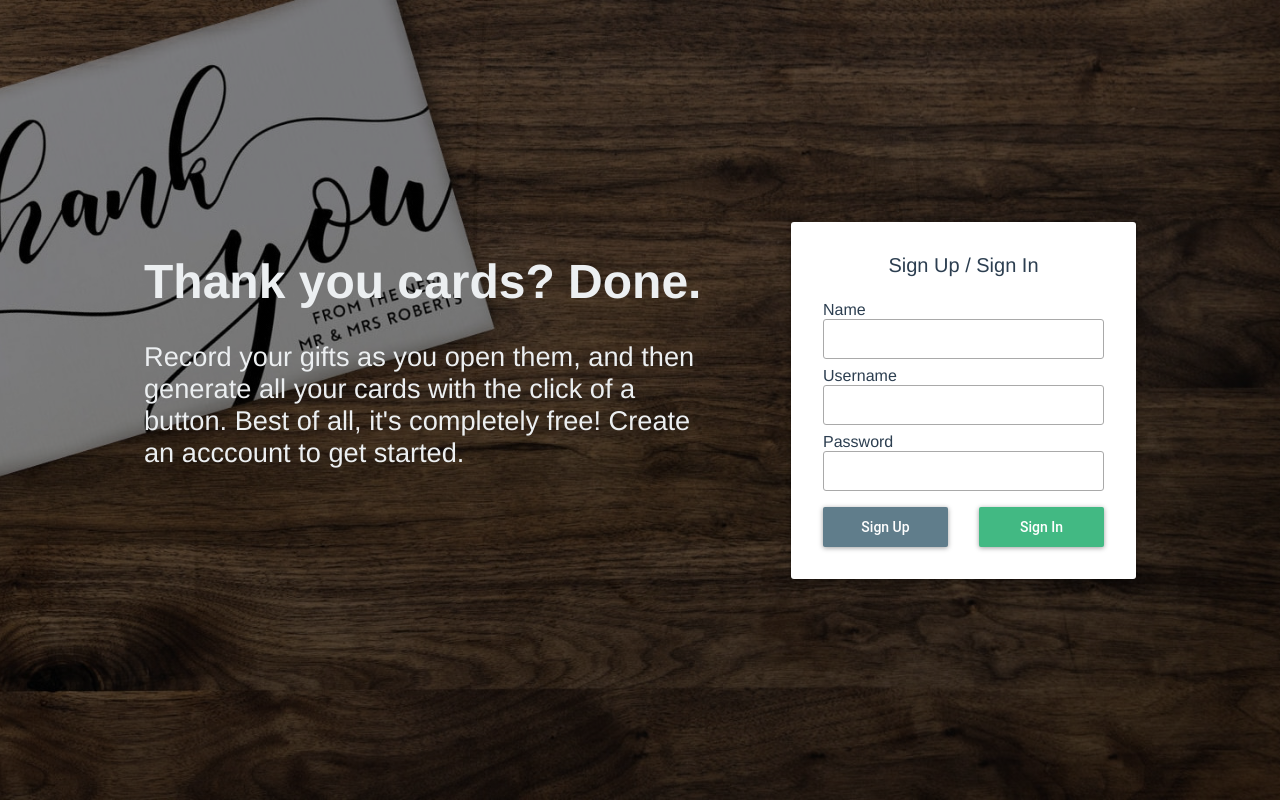
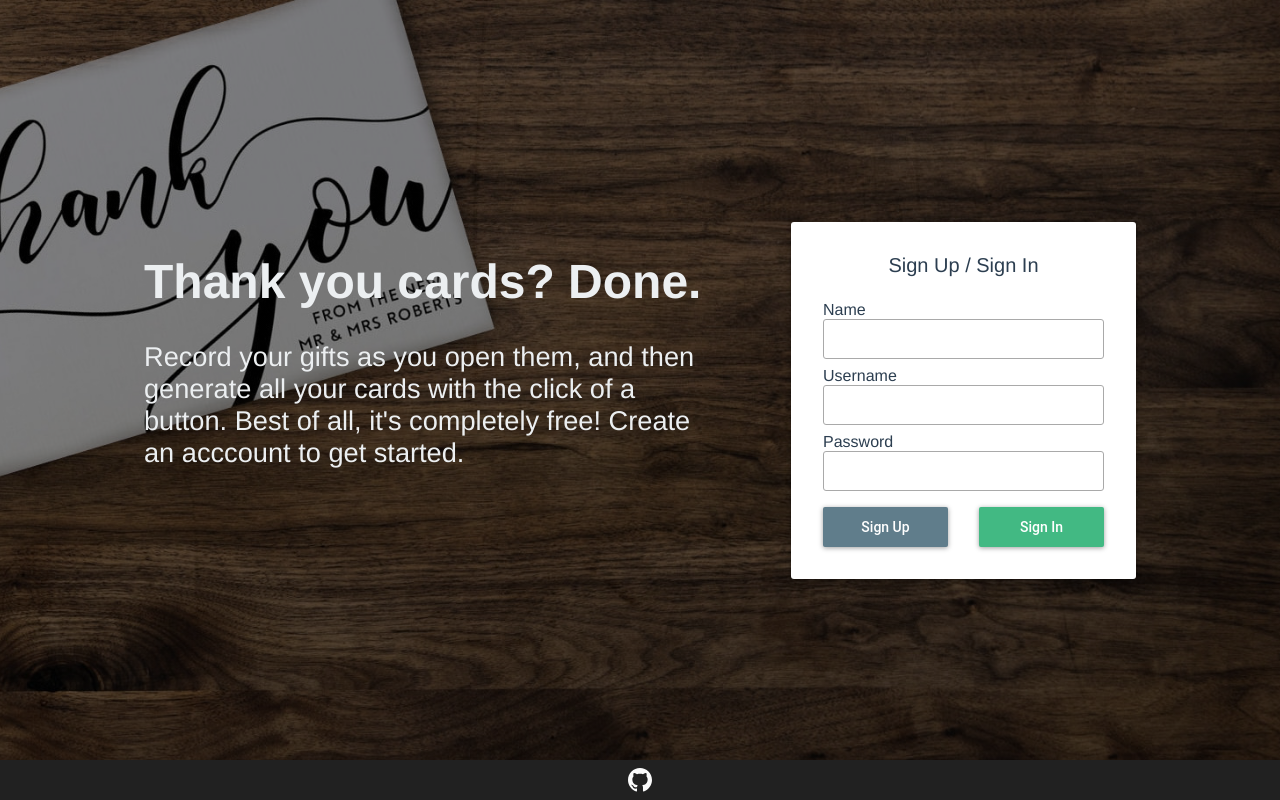
Before and after one commit to dansteren/creative-project-5, a Vue app: page /#/ in a window 1280 px wide. Built offline with nearby package versions, Linux system fonts and the light colour scheme.

Commit message:
add footer

```diff
--- a/src/App.vue
+++ b/src/App.vue
@@ -1,6 +1,9 @@
 <template>
   <div id="app">
     <router-view/>
+    <a class="footer" href="https://github.com/dansteren/creative-project-5">
+      <img src="/static/github.svg" alt="GitHub Repo">
+    </a>
   </div>
 </template>
 
@@ -30,4 +33,22 @@ body {
   margin: 0px;
   padding: 0px;
 }
+.footer {
+  position: fixed;
+  bottom: 0;
+  width: 100%;
+  background-color: #212121;
+  padding: 0px;
+  margin: 0px;
+  display: flex;
+  justify-content: center;
+  align-items: center;
+  color: #eceff1;
+  font-size: 12px;
+}
+.footer img {
+  width: 24px;
+  height: 24px;
+  margin: 8px;
+}
 </style>
--- a/src/components/Fab.vue
+++ b/src/components/Fab.vue
@@ -18,7 +18,7 @@ export default {
 <style scoped>
 .fab {
   position: fixed;
-  bottom: 32px;
+  bottom: 72px;
   right: 32px;
   width: 56px;
   height: 56px;
```
Also changed, not shown: static/github.svg (added).
